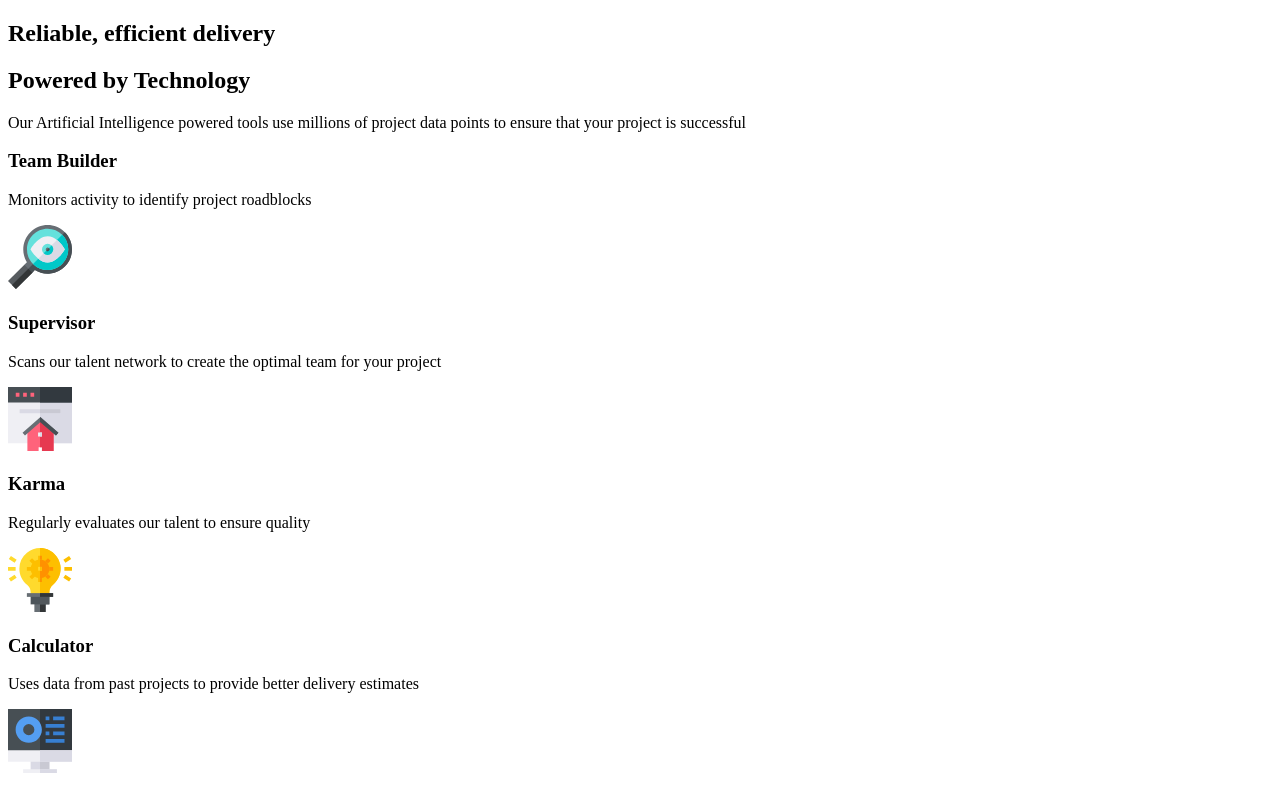
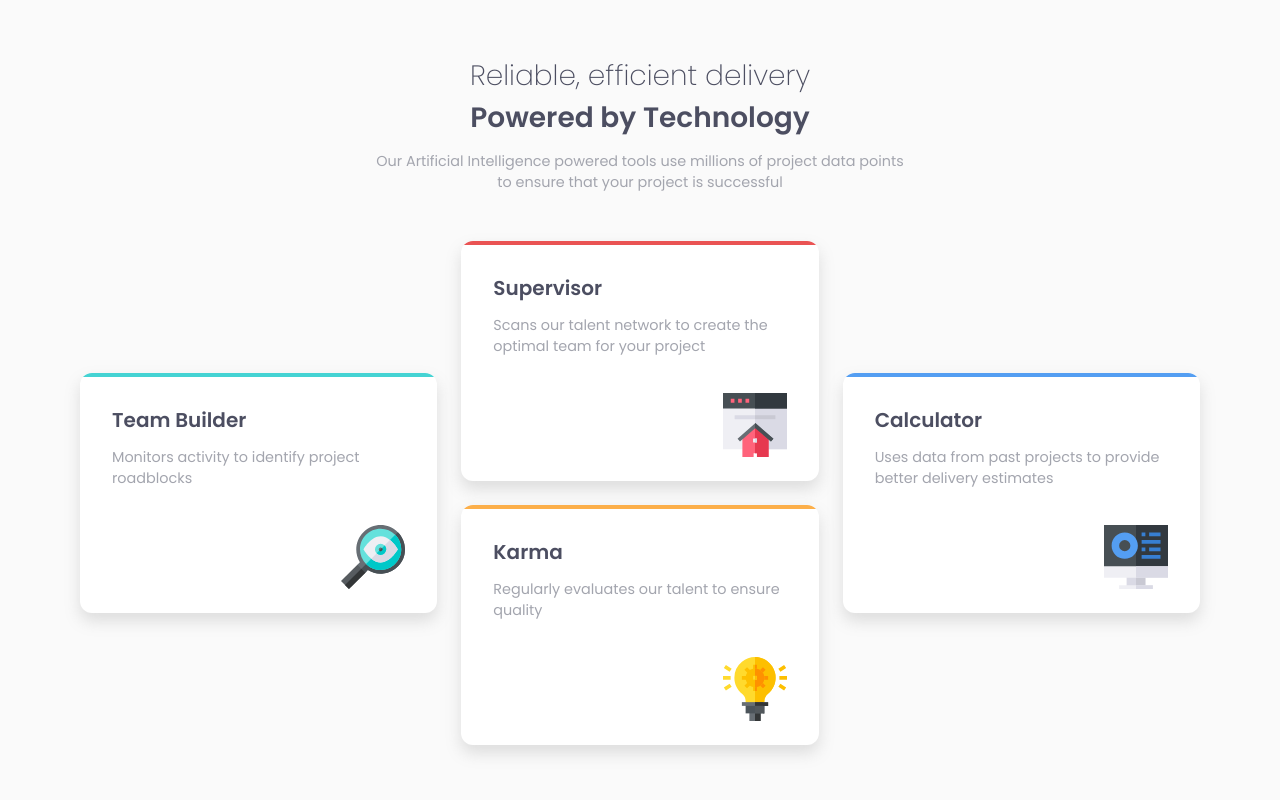
Before and after one commit to fabrizio411/fend-m-010, a plain HTML site: page index.html in a window 1280 px wide. Drawn offline with Linux system fonts and the light colour scheme.

Commit message:
010 Challenge - Completed

```diff
--- a/css/style.css
+++ b/css/style.css
@@ -0,0 +1,207 @@
+@import url('https://fonts.googleapis.com/css2?family=Poppins:wght@200;400;600&display=swap');
+
+:root {
+    --font-fam: 'Poppins', sans-serif;
+
+    --fw-light: 200;
+    --fw-medium: 400;
+    --fw-bold: 600;
+
+    --fs-400: 0.9rem;
+    --fs-500: 1.25rem;
+    --fs-600: 1.5rem;
+    --fs-700: 1.75rem;
+    --fs-800: 2rem;
+    --fs-900: 3rem;
+
+    --clr-red: hsl(0, 78%, 62%);
+    --clr-cyan: hsl(180, 62%, 55%);
+    --clr-orange: hsl(34, 97%, 64%);
+    --clr-blue: hsl(212, 86%, 64%);
+    --clr-text-1st: hsl(234, 12%, 34%);
+    --clr-text-2nd: hsl(229, 6%, 66%);
+    --clr-bg: hsl(0, 0%, 98%);
+}
+
+
+
+* {
+    box-sizing: border-box;
+    margin: 0;
+    padding: 0;
+    font: inherit;
+}
+
+img {
+    max-width: 100%;
+}
+
+body {
+    min-height: 100vh;
+    display: grid;
+    place-items: center;
+    font-family: var(--font-fam);
+    background-color: var(--clr-bg);
+}
+
+main {
+    display: flex;
+    flex-direction: column;
+    justify-content: center;
+    align-items: center;
+    gap: 3rem;
+    max-width: 70rem;
+    margin: 1rem;
+}
+
+
+
+/* SECTION 1 */
+.section-1 {
+    display: grid;
+    gap: .8rem;
+    place-items: center;
+    text-align: center;
+}
+
+.section-1 div {
+    display: flex;
+    flex-direction: column;
+    font-size: var(--fs-800);
+    color: var(--clr-text-1st);
+}
+
+.section-1 div .title {
+    font-weight: var(--fw-light);
+    font-size: var(--fs-700);
+}
+
+.section-1 div .subtitle {
+    font-weight: var(--fw-bold);
+    font-size: var(--fs-700);
+
+}
+
+.section-1 .text {
+    max-width: 34rem;
+    font-weight: var(--fw-medium);
+    color: var(--clr-text-2nd);
+    font-size: var(--fs-400);
+}
+
+
+
+/* SECTION 2 */
+
+/* Layout */
+.section-2 {
+    display: grid;
+    grid-template-rows: 1fr 1fr 1fr 1fr;
+    grid-template-columns: 1fr 1fr 1fr;
+    gap: 1.5rem;
+}
+
+.info-container.n1 {
+    grid-column: 1 / 2;
+    grid-row: 2 / 4;
+}
+
+.info-container.n2 {
+    grid-column: 2 / 3;
+    grid-row: 1 / 3;
+}
+
+.info-container.n3 {
+    grid-column: 2 / 3;
+    grid-row: 3 / 5;
+}
+
+.info-container.n4 {
+    grid-column: 3 / 4;
+    grid-row: 2 / 4;
+}
+
+
+/* Styles */
+.info-container {
+    background-color: white;
+    display: flex;
+    flex-direction: column;
+    gap: .75rem;
+    border-radius: .75rem;
+    overflow: hidden;
+    box-shadow: 0 0.5rem 1rem rgba(117, 117, 117, 0.219);
+}
+
+.info-container .top-line {
+    height: 4px;
+    width: 100%;
+    background-color: red;
+}
+
+.info-container .top-line.l1 {
+    background-color: var(--clr-cyan);
+}
+
+.info-container .top-line.l2 {
+    background-color: var(--clr-red);
+}
+
+.info-container .top-line.l3 {
+    background-color: var(--clr-orange);
+}
+
+.info-container .top-line.l4 {
+    background-color: var(--clr-blue);
+}
+
+.info-box {
+    padding: 1.5rem 2rem;
+    padding-top: 1rem;
+    display: flex;
+    flex-direction: column;
+    gap: .75rem;
+}
+
+.info-box img {
+    align-self: flex-end;
+    margin-top: 1.5rem;
+}
+
+.info-box .info-title {
+    font-size: var(--fs-500);
+    font-weight: var(--fw-bold);
+    color: var(--clr-text-1st);
+}
+
+.info-box .text {
+    font-size: .9rem;
+    font-weight: var(--fw-medium);
+    color: var(--clr-text-2nd);
+}
+
+
+
+/* MEDIA QUERYS */
+@media (max-width: 850px) {
+    main {
+        margin: 4rem 1.5rem;
+    }
+
+    .section-2 {
+        display: flex;
+        flex-direction: column;
+        gap: 1.5rem;
+    }
+
+    .section-1 div .title {
+        font-weight: var(--fw-light);
+        font-size: var(--fs-600);
+    }
+
+    .section-1 div .subtitle {
+        font-weight: var(--fw-bold);
+        font-size: var(--fs-600);
+
+    }
+}
--- a/index.html
+++ b/index.html
@@ -14,47 +14,54 @@
 
   <main>
 
-    <section>
-      <h1>Reliable, efficient delivery</h1>
-      <h2>Powered by Technology</h2>
-      <p>Our Artificial Intelligence powered tools use millions of project data points
+    <section class="section-1">
+      <div>
+        <h1 class="title">Reliable, efficient delivery</h1>
+        <h2 class="subtitle">Powered by Technology</h2>
+      </div>
+      <p class="text">Our Artificial Intelligence powered tools use millions of project data points
         to ensure that your project is successful</p>
     </section>
 
-    <section>
-      <div>
-        <div></div>
-        <h3>Team Builder</h3>
-        <p>Monitors activity to identify project roadblocks</p>
-        <img src="./images/icon-supervisor.svg" alt="">
+    <section class="section-2">
+      <div class="info-container n1">
+        <div class="top-line l1"></div>
+        <div class="info-box">
+          <h3 class="info-title">Team Builder</h3>
+          <p class="text info">Monitors activity to identify project roadblocks</p>
+          <img src="./images/icon-supervisor.svg" alt="">
+        </div>
       </div>
 
-      <div>
-        <div></div>
-        <h3>Supervisor</h3>
-        <p>Scans our talent network to create the optimal team for your project</p>
-        <img src="./images/icon-team-builder.svg" alt="">
+      <div class="info-container n2">
+        <div class="top-line l2"></div>
+          <div class="info-box">
+          <h3 class="info-title">Supervisor</h3>
+          <p class="text info">Scans our talent network to create the optimal team for your project</p>
+          <img src="./images/icon-team-builder.svg" alt="">
+        </div>
       </div>
 
-      <div>
-        <div></div>
-        <h3>Karma</h3>
-        <p>Regularly evaluates our talent to ensure quality</p>
-        <img src="./images/icon-karma.svg" alt="">
+      <div class="info-container n3">
+        <div class="top-line l3"></div>
+        <div class="info-box">
+          <h3 class="info-title">Karma</h3>
+          <p class="text info">Regularly evaluates our talent to ensure quality</p>
+          <img src="./images/icon-karma.svg" alt="">
+        </div>
       </div>
 
-      <div>
-        <div></div>
-        <h3>Calculator</h3>
-        <p>Uses data from past projects to provide better delivery estimates</p>
-        <img src="./images/icon-calculator.svg" alt="">
+      <div class="info-container n4">
+        <div class="top-line l4"></div>
+        <div class="info-box">
+          <h3 class="info-title">Calculator</h3>
+          <p class="text info">Uses data from past projects to provide better delivery estimates</p>
+          <img src="./images/icon-calculator.svg" alt="">
+        </div>
       </div>
     </section>
+
   </main>
-
-
-
-
 
 </body>
 </html>
```
Also changed, not shown: images/screenshot.jpg (added), 2 other files.
